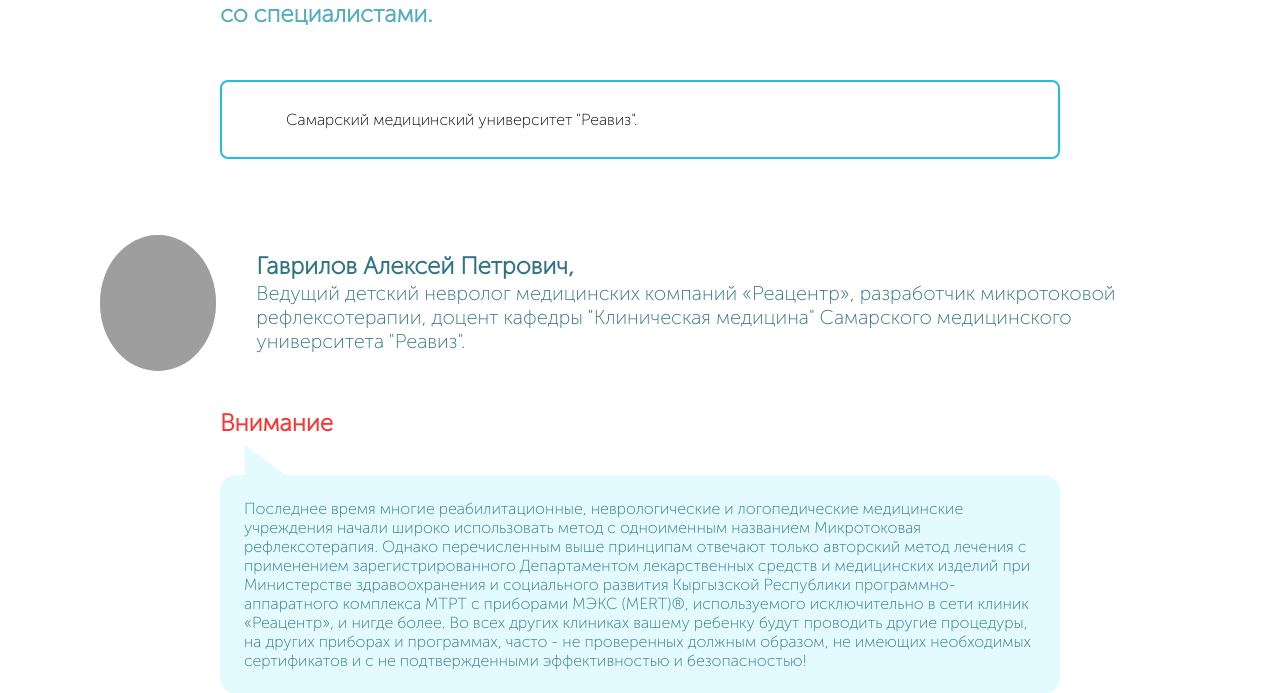
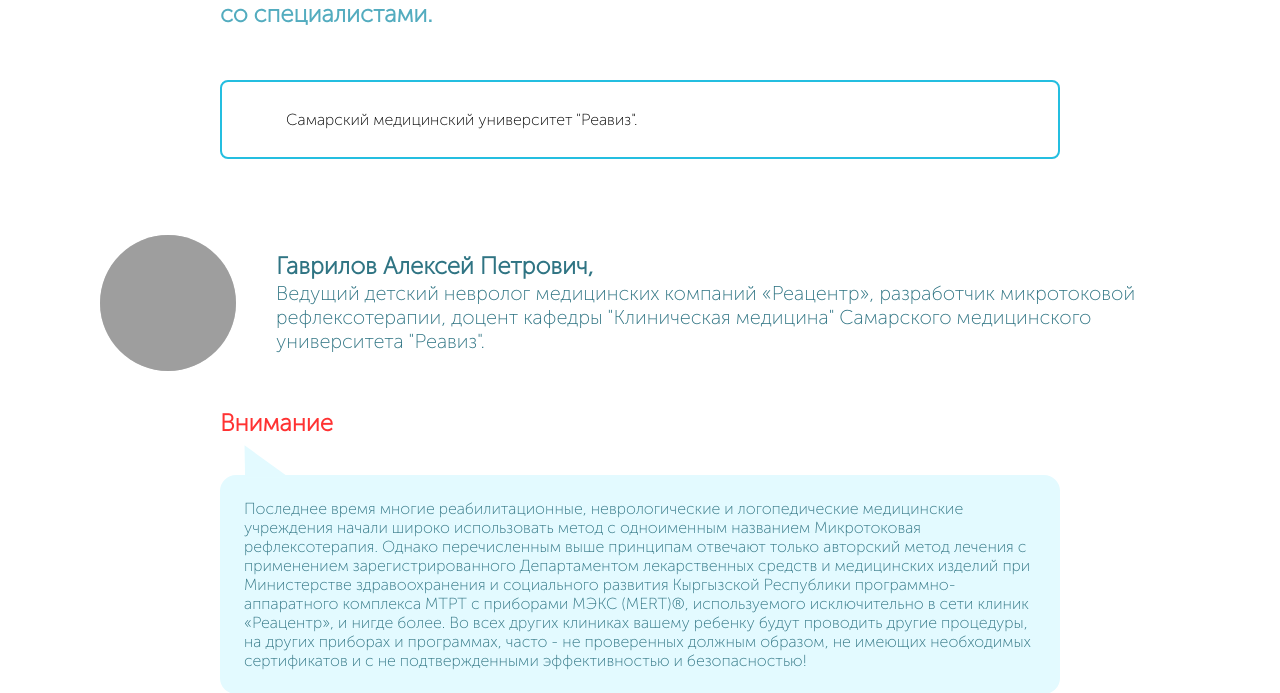
Before and after one commit to Amantry7/ReaCenter, a Django app: page /methods/ in a window 1280 px wide. Shown: the part 1968-2661 px from the top of the page. Run offline with Django 5.2, Linux system fonts and the light colour scheme; data comes from the database, SQL or seed files in the repository; grey boxes are pictures that could not be loaded.

Commit message:
some change

```diff
--- a/static/assets/styles/style.css
+++ b/static/assets/styles/style.css
@@ -1239,7 +1239,8 @@
 }
 
 .user_item_avatar {
-    width: 136px !important;
+    min-width: 136px !important;
+    width: 136px;
     height: 136px !important;
     border-radius: 50%;
     background-color: #cccccce4;
```
